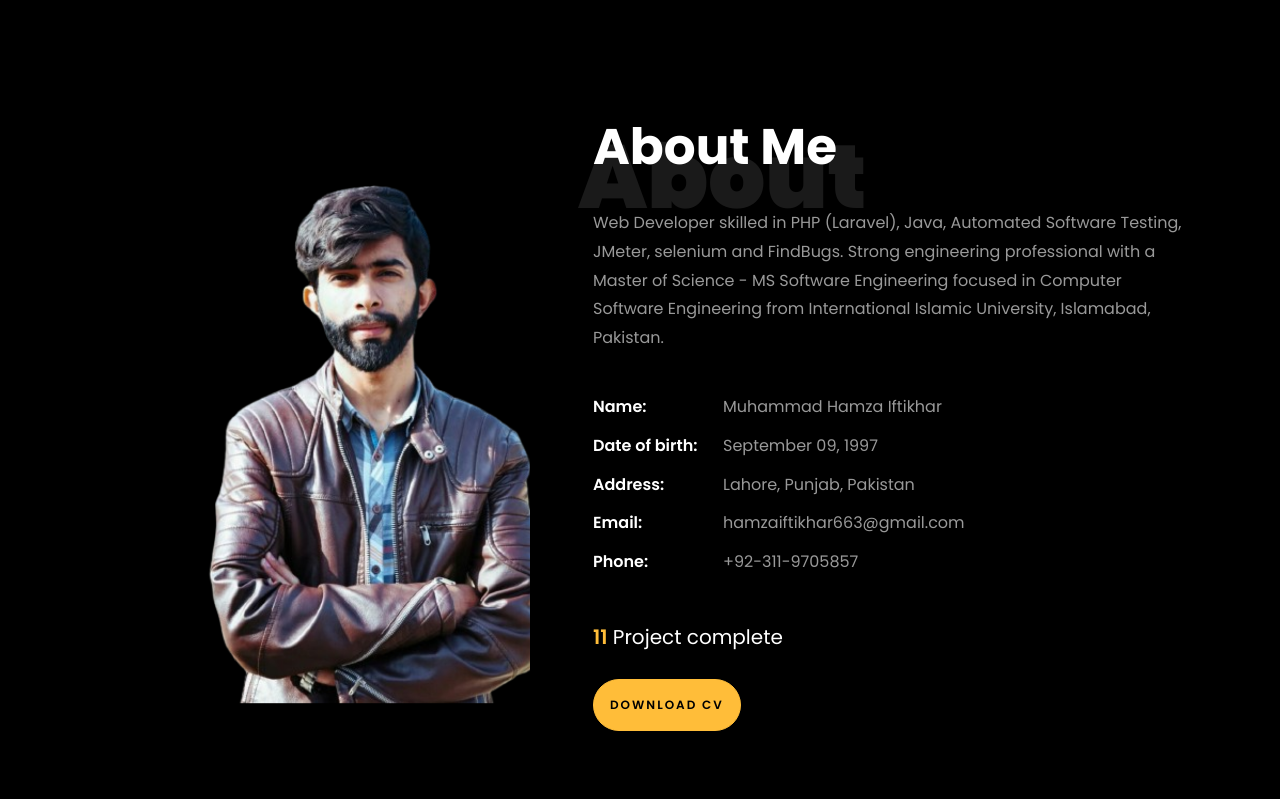
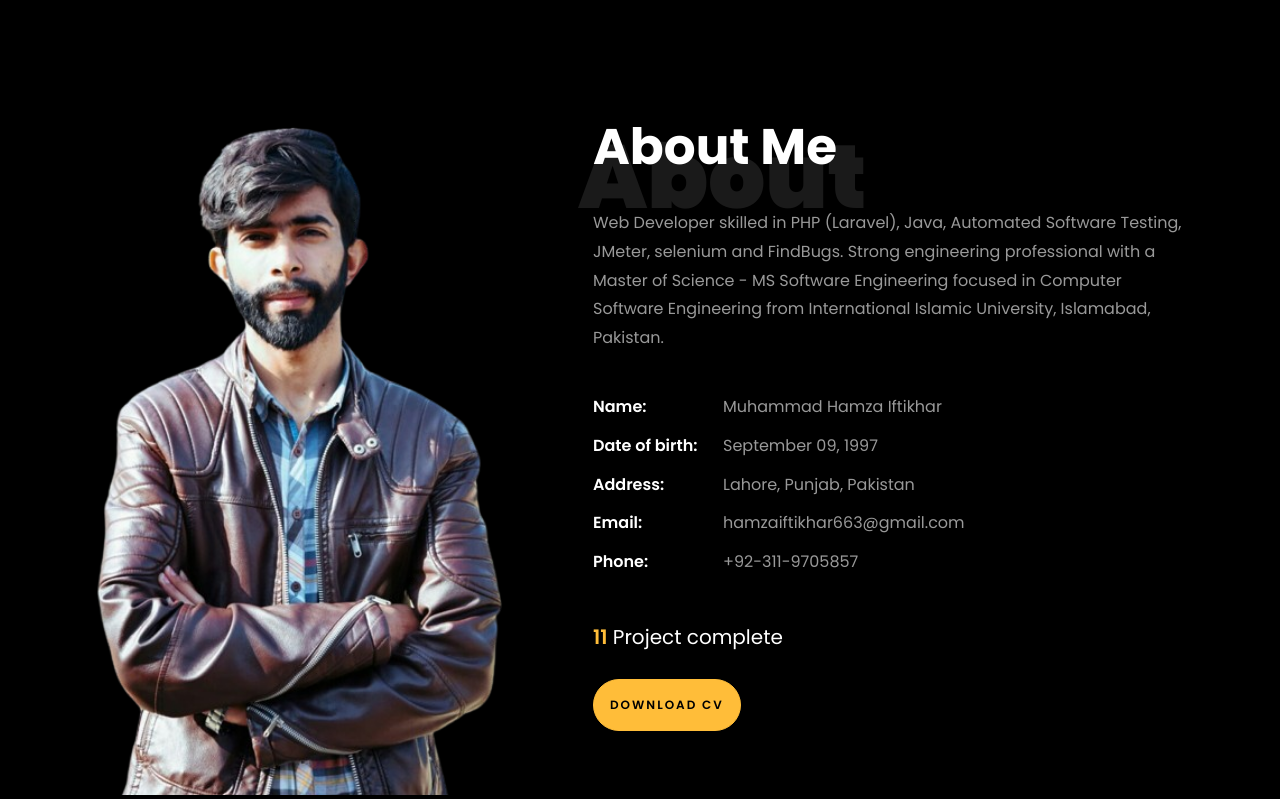
Before and after one commit to Muhammad-Hamza-Iftikhar/Muhammad_Hamza_Iftikhar, a plain HTML site: page index.html in a window 1280 px wide. Shown: the part 752-1551 px from the top of the page. Drawn offline with Linux system fonts and the light colour scheme; grey boxes are pictures that could not be loaded; files whose address does not match are found by name.

Commit message:
update images

```diff
--- a/index.html
+++ b/index.html
@@ -94,7 +94,7 @@
     			<div class="col-md-6 col-lg-5 d-flex">
     				<div class="img-about img d-flex align-items-stretch">
     					<div class="overlay"></div>
-	    				<div class="img d-flex align-self-stretch align-items-center" style="background-image:url(images/bg_1.png);">
+	    				<div class="img d-flex align-self-stretch align-items-center" style="background-image:url(images/about.png);">
 	    				</div>
     				</div>
     			</div>
```
Also changed, not shown: images/about.png (added).
